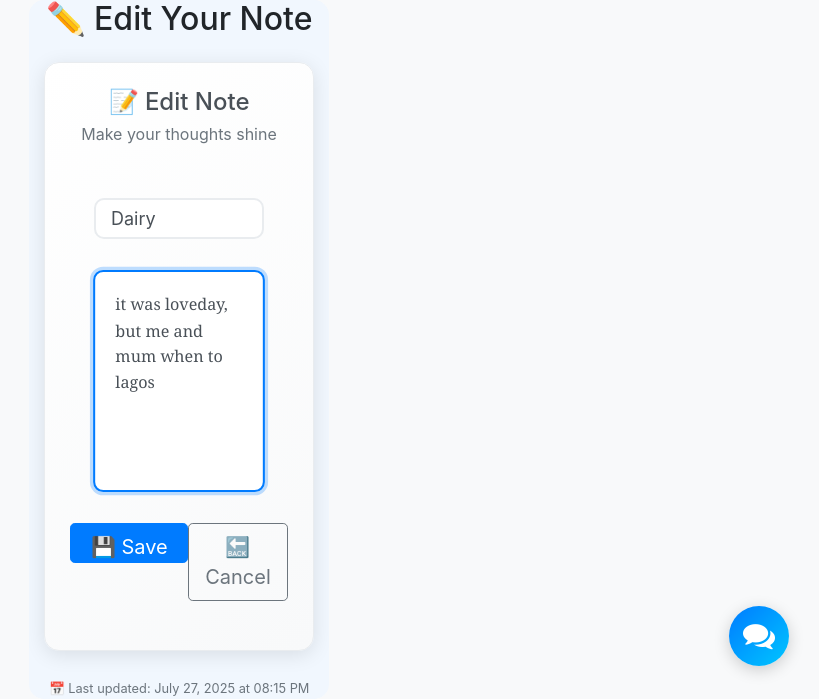
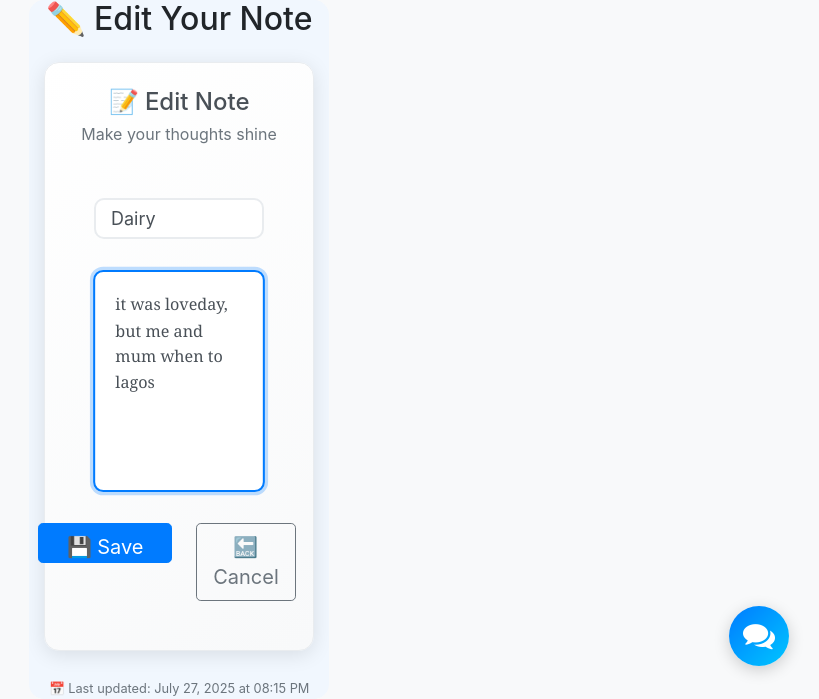
Before and after one commit to Damixl213/Note_Task-_miva, a Flask app: page /edit-note/1 in a window 1280 px wide. Shown: the part 104-803 px from the top of the page, without its empty margins (461-1280 px from the left). Run offline with Flask 3, Linux system fonts and the light colour scheme; a user stored in the database is signed in; some libraries are stand-ins or nearby versions.

Commit message:
new update

```diff
--- a/Note_website/static/style.css
+++ b/Note_website/static/style.css
@@ -46,7 +46,7 @@ form .inputs input {
   border: none;
   outline: none;
   padding: 8px 15px;
-    /* علشان اقدر اخلي البلاس هولدر من اول الفورم بديله نفس الويدس */
+
   width: 100%;
   height: 40px;
   border-bottom: 1px solid rgba(128, 128, 128, 0.299);
--- a/Note_website/templates/home.html
+++ b/Note_website/templates/home.html
@@ -196,6 +196,10 @@ Tips:
     border-color: #667eea !important;
     box-shadow: 0 0 0 0.2rem rgba(102, 126, 234, 0.25) !important;
     outline: none;
+}
+.btn {
+  min-width: 100px;
+  margin:1px;
 }
 
 #noteTextarea {
--- a/Note_website/templates/login.html
+++ b/Note_website/templates/login.html
@@ -16,7 +16,7 @@
                 <input type="password" placeholder="Password" name="password" id="password">
             </div>
             <!-- Submit button -->
-            <button>Sign up</button>
+            <button>Login</button>
         </form>
 
         <!-- Link to registration page for new users -->
--- a/Note_website/templates/note.html
+++ b/Note_website/templates/note.html
@@ -37,10 +37,10 @@
 
             <!-- Action Buttons -->
             <div class="d-flex gap-2">
-                <button type="submit" class="btn btn-primary btn-lg flex-grow-1">
+                <button type="submit" class="btn btn-primary btn-lg flex-grow-1 px-4 py-2">
                     💾 Save Changes
                 </button>
-                <a href="{{ url_for('views.home') }}" class="btn btn-outline-secondary btn-lg">
+                <a href="{{ url_for('views.home') }}" class="btn btn-outline-secondary btn-lg px-3 py-2 mx-4 w-[20px]">
                     🔙 Cancel
                 </a>
             </div>
@@ -122,6 +122,9 @@
         max-height: 200px;
     }
 }
+.btn {
+  min-width: 100px;
+}
 
 /* Desktop - wider and comfortable for typing */
 @media (min-width: 1200px) {
@@ -134,7 +137,7 @@
 
 /* Button styling */
 .btn:hover {
-    transform: translateY(-2px);
+    transform: translateY(2px);
     transition: all 0.3s ease;
 }
 
--- a/Note_website/templates/sign_up.html
+++ b/Note_website/templates/sign_up.html
@@ -40,7 +40,6 @@
                 id="password"
                 name="password"
                 required
-                minlength="6"
             >
         </div>
 
@@ -53,7 +52,7 @@
                 id="conpass"
                 name="conpass"
                 required
-                minlength="6"
+
             >
         </div>
 
--- a/Note_website/views.py
+++ b/Note_website/views.py
@@ -60,7 +60,7 @@ def download_note(id):
     # Return as downloadable file
     response = make_response(content)
     response.headers['Content-Type'] = 'text/plain'
-    response.headers['Content-Disposition'] = f'attachment; filename="{note.subject}.txt"'
+    response.headers['Content-Disposition'] = f'attachment; filename="{note.subject}.docx"'
     return response
 
 @views.route('/delete-note/<int:id>', methods=['POST'])
```
Also changed, not shown: instance/database.db, 2 other files.
